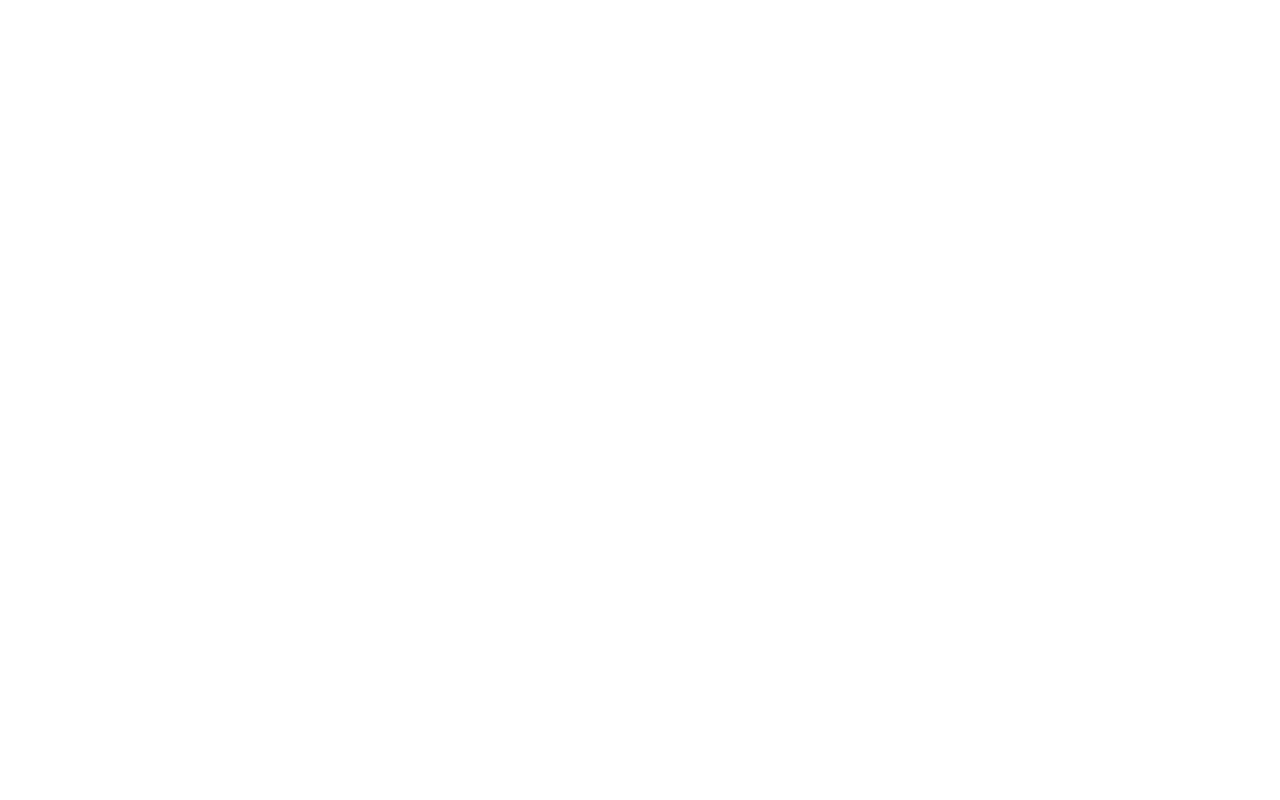
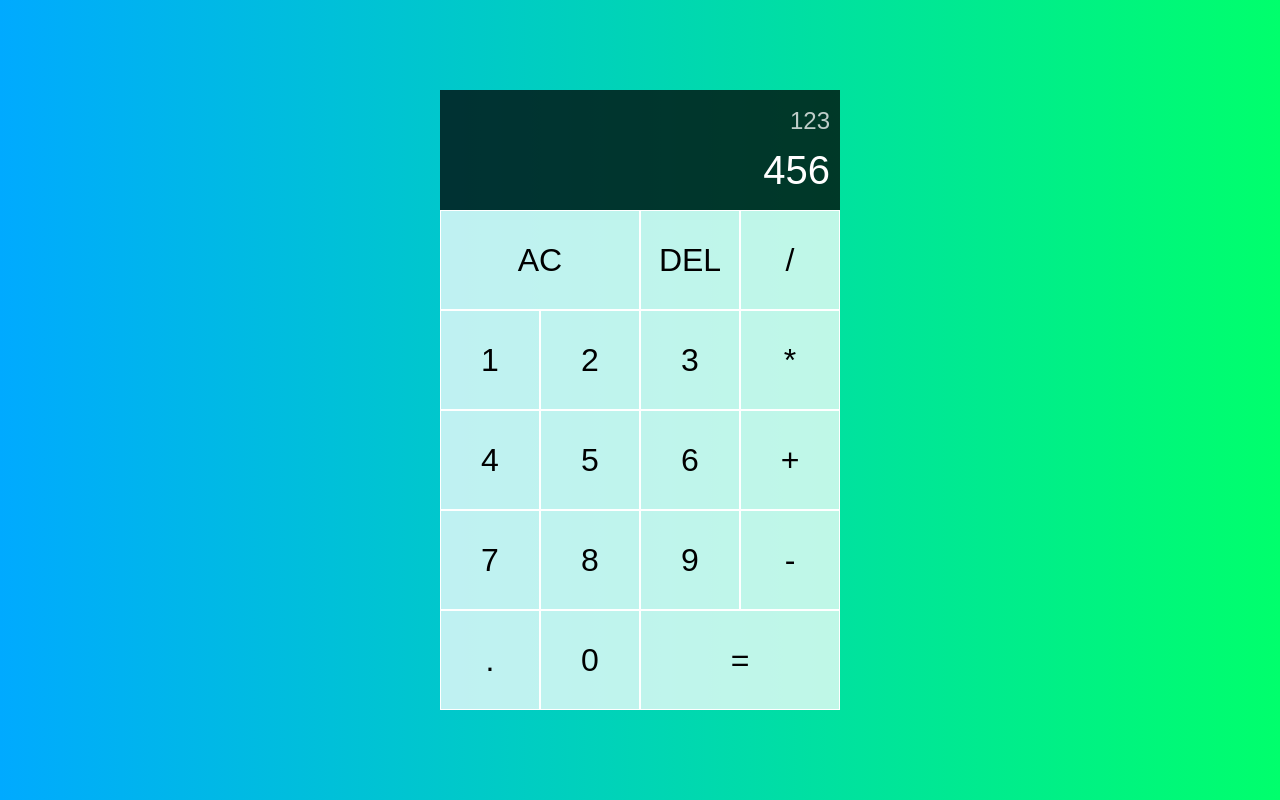
Before and after one commit to Dirtyloop/kalkulator-JS, a plain HTML site: page index.html in a window 1280 px wide. Drawn offline with Linux system fonts and the light colour scheme.

Commit message:
schemat html i css

```diff
--- a/index.html
+++ b/index.html
@@ -4,10 +4,33 @@
     <meta charset="UTF-8">
     <meta name="viewport" content="width=device-width, initial-scale=1.0">
     <title>Kalkulator</title>
-    <link href="styles.css" rel="styleshet">
+    <link href="styles.css" rel="stylesheet">
     <script src="script.js" defer></script>
 </head>
 <body>
-
+    <div class="calculator-grid">
+        <div class="output">
+            <div class="previous-operand">123</div>
+            <div class="current-operand">456</div>
+        </div>
+        <button class="span-two">AC</button>
+        <button>DEL</button>
+        <button>/</button>
+        <button>1</button>
+        <button>2</button>
+        <button>3</button>
+        <button>*</button>
+        <button>4</button>
+        <button>5</button>
+        <button>6</button>
+        <button>+</button>
+        <button>7</button>
+        <button>8</button>
+        <button>9</button>
+        <button>-</button>
+        <button>.</button>
+        <button>0</button>
+        <button class="span-two">=</button>
+    </div>
 </body>
 </html>
--- a/styles.css
+++ b/styles.css
@@ -0,0 +1,58 @@
+*, *::before, *::after {
+    box-sizing: border-box;
+    font-family: Gotham Rounded , sans-serif;
+    font-weight: normal;
+}
+
+body {
+    padding: 0;
+    margin: 0;
+    background: linear-gradient(to right, #00AAFF, #00FF6C);
+}
+
+.calculator-grid{
+    display: grid;
+    justify-content: center;
+    align-content: center;
+    min-height: 100vh;
+    grid-template-columns: repeat(4, 100px);
+    grid-template-rows: minmax(120px, auto) repeat(5, 100px);
+}
+
+.calculator-grid > button {
+    cursor: pointer;
+    font-size: 2rem;
+    border: 1px solid white;
+    outline: none;
+    background-color: rgba(255, 255, 255, .75);
+}
+
+.calculator-grid > button:hover {
+    background-color: rgba(255, 255, 255, .9);
+}
+
+.span-two {
+    grid-column: span 2;
+}
+
+.output {
+    grid-column: 1 /-1;
+    background-color: rgba(0, 0, 0, .75);
+    display: flex;
+    align-items: flex-end;
+    justify-content: space-around;
+    flex-direction: column;
+    padding: 10px;
+    word-wrap:break-word;
+    word-break: break-all;
+}
+
+.output .previous-operand {
+    color: rgba(255, 255, 255, .75);
+    font-size: 1.5rem;
+}
+
+.output .current-operand {
+    color: white;
+    font-size: 2.5rem;
+}
```
